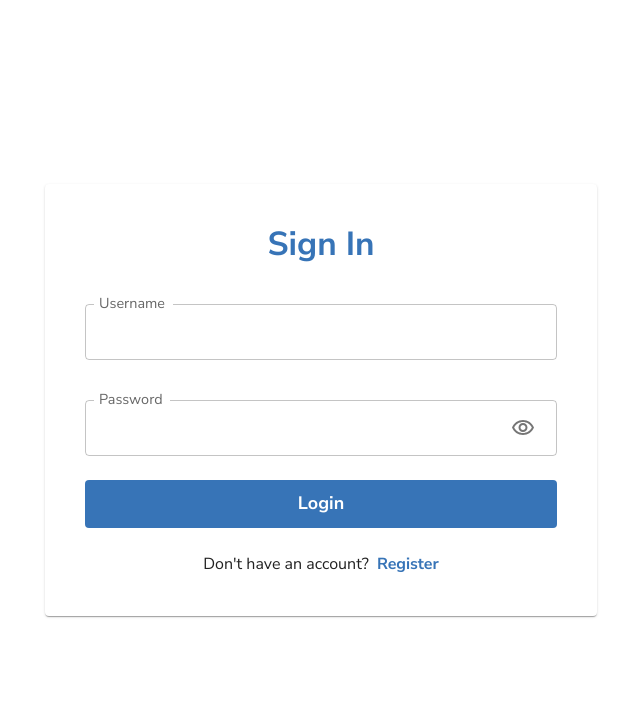
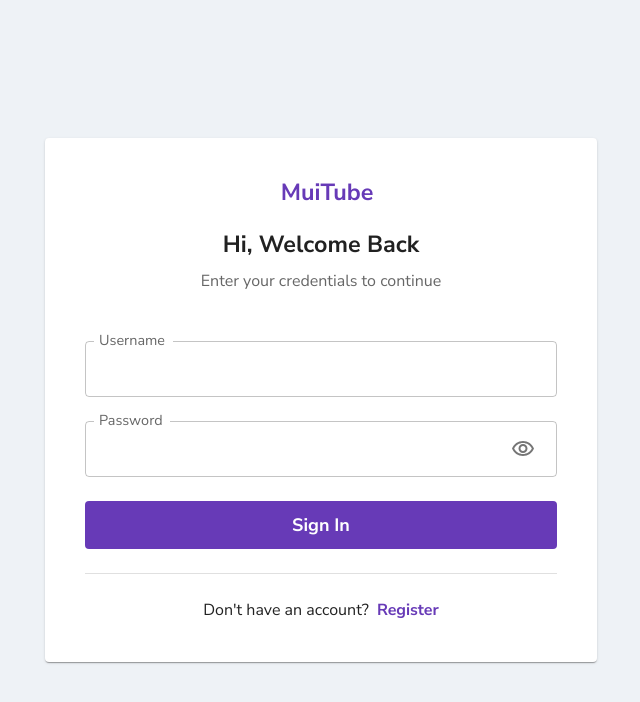
Before and after one commit to neikop/renec-web, a React (Create React App) app: page /auth/login in a window 1280 px wide. Shown: the top 702 px of the page, without its empty margins (319-959 px from the left). Built offline with nearby package versions, Linux system fonts and the light colour scheme.

Commit message:
Add theme, refactor auth

```diff
--- a/src/App.scss
+++ b/src/App.scss
@@ -14,9 +14,9 @@ main {
 }
 
 :root {
-  --color-primary-light: #5f8fc5;
-  --color-primary-main: #3774b7;
-  --color-primary-dark: #265180;
+  --color-primary-light: #8561c5;
+  --color-primary-main: #673ab7;
+  --color-primary-dark: #482880;
 
   --color-secondary-light: #7ab37a;
   --color-secondary-main: #59a059;
--- a/src/containers/AppHeader.tsx
+++ b/src/containers/AppHeader.tsx
@@ -1,5 +1,5 @@
 import { Logout } from '@mui/icons-material';
-import { AppBar, Avatar, Chip, IconButton, Toolbar, Typography } from '@mui/material';
+import { AppBar, Avatar, Chip, IconButton, Toolbar, Tooltip, Typography } from '@mui/material';
 import { useDispatch, useSelector } from 'react-redux';
 import { profileSelector, signOut } from 'reducers/profileSlice';
 
@@ -22,9 +22,11 @@ const AppHeader = () => {
         </div>
         <div className='flex flex-1 items-center justify-end gap-3'>
           <Chip className='font-bold' label={username} avatar={<Avatar>M</Avatar>} />
-          <IconButton onClick={handleClickLogout}>
-            <Logout />
-          </IconButton>
+          <Tooltip title='Logout'>
+            <IconButton onClick={handleClickLogout}>
+              <Logout />
+            </IconButton>
+          </Tooltip>
         </div>
       </Toolbar>
     </AppBar>
--- a/src/containers/AppTheme.tsx
+++ b/src/containers/AppTheme.tsx
@@ -90,7 +90,7 @@ const createAppTheme = (mode?: PaletteMode) =>
     },
     palette: {
       primary: {
-        main: '#3774B7',
+        main: '#673ab7',
       },
       secondary: {
         main: '#59A059',
--- a/src/layouts/AuthLayout.tsx
+++ b/src/layouts/AuthLayout.tsx
@@ -15,7 +15,7 @@ const AuthLayout = () => {
   }, [isLoggedIn, navigator]);
 
   return (
-    <main className='flex items-center justify-center'>
+    <main className='flex items-center justify-center bg-[#eef2f6]'>
       <Routes>
         {Object.values(authRoute).map(({ path, component: Element }) => (
           <Route key={path} path={path} element={<Element />} />
--- a/src/views/Auth/LoginScreen.tsx
+++ b/src/views/Auth/LoginScreen.tsx
@@ -1,9 +1,8 @@
 import { LoadingButton } from '@mui/lab';
-import { Container, Grid, Paper, TextField, Typography } from '@mui/material';
+import { Container, Divider, Grid, Paper, TextField, Typography } from '@mui/material';
 import { useMutation } from '@tanstack/react-query';
 import { TextFieldPassword } from 'components/common';
 import { default as md5 } from 'md5';
-import { enqueueSnackbar } from 'notistack';
 import { Controller, useForm } from 'react-hook-form';
 import { useDispatch } from 'react-redux';
 import { Link } from 'react-router-dom';
@@ -17,13 +16,7 @@ const LoginScreen = () => {
 
   const { mutate: login, isLoading } = useMutation(authService.login, {
     onSuccess: ({ accessToken, ...info }) => {
-      enqueueSnackbar('Login successfully');
-      dispatch(
-        signIn({
-          ...info,
-          accessToken,
-        }),
-      );
+      dispatch(signIn({ ...info, accessToken }));
     },
   });
 
@@ -45,11 +38,22 @@ const LoginScreen = () => {
   return (
     <Container maxWidth='sm'>
       <Paper className='space-y-6 p-6 md:p-10'>
-        <Typography variant='h3' color='primary' className='-mb-6 text-center'>
-          Sign In
-        </Typography>
+        <div className='space-y-3'>
+          <div className='mb-6 flex items-center justify-center gap-3'>
+            <img src={require('assets/icons/Muragi.svg').default} />
+            <Typography variant='h4' color='primary'>
+              MuiTube
+            </Typography>
+          </div>
+          <Typography variant='h4' className='text-center'>
+            Hi, Welcome Back
+          </Typography>
+          <Typography color='textSecondary' className='text-center'>
+            Enter your credentials to continue
+          </Typography>
+        </div>
 
-        <Grid container spacing={5}>
+        <Grid container spacing={3}>
           <Grid item xs={12}>
             <Controller
               name='username'
@@ -61,7 +65,7 @@ const LoginScreen = () => {
               render={({ field, fieldState: { error } }) => (
                 <TextField {...field} fullWidth label='Username' error={!!error} helperText={error?.message} />
               )}
-            />{' '}
+            />
           </Grid>
           <Grid item xs={12}>
             <Controller
@@ -86,8 +90,9 @@ const LoginScreen = () => {
         </Grid>
 
         <LoadingButton fullWidth size='large' variant='contained' loading={isLoading} onClick={handleClickSubmit}>
-          Login
+          Sign In
         </LoadingButton>
+        <Divider />
 
         <div className='flex justify-center gap-2'>
           Don't have an account?
--- a/src/views/Auth/RegisterScreen.tsx
+++ b/src/views/Auth/RegisterScreen.tsx
@@ -1,9 +1,8 @@
 import { LoadingButton } from '@mui/lab';
-import { Container, Grid, Paper, TextField, Typography } from '@mui/material';
+import { Container, Divider, Grid, Paper, TextField, Typography } from '@mui/material';
 import { useMutation } from '@tanstack/react-query';
 import { TextFieldPassword } from 'components/common';
 import { default as md5 } from 'md5';
-import { enqueueSnackbar } from 'notistack';
 import { Controller, useForm } from 'react-hook-form';
 import { useDispatch } from 'react-redux';
 import { Link } from 'react-router-dom';
@@ -17,13 +16,7 @@ const RegisterScreen = () => {
 
   const { mutate: register, isLoading } = useMutation(authService.register, {
     onSuccess: ({ accessToken, ...info }) => {
-      enqueueSnackbar('Login successfully');
-      dispatch(
-        signIn({
-          ...info,
-          accessToken,
-        }),
-      );
+      dispatch(signIn({ ...info, accessToken }));
     },
   });
 
@@ -39,11 +32,22 @@ const RegisterScreen = () => {
   return (
     <Container maxWidth='sm'>
       <Paper className='space-y-6 p-6 md:p-10'>
-        <Typography variant='h3' color='primary' className='-mb-6 text-center'>
-          Sign Up
-        </Typography>
+        <div className='space-y-3'>
+          <div className='mb-6 flex items-center justify-center gap-3'>
+            <img src={require('assets/icons/Muragi.svg').default} />
+            <Typography variant='h4' color='primary'>
+              MuiTube
+            </Typography>
+          </div>
+          <Typography variant='h4' className='text-center'>
+            Register Account
+          </Typography>
+          <Typography color='textSecondary' className='text-center'>
+            Sign up with Username & Password
+          </Typography>
+        </div>
 
-        <Grid container spacing={5}>
+        <Grid container spacing={3}>
           <Grid item xs={12}>
             <Controller
               name='username'
@@ -111,9 +115,10 @@ const RegisterScreen = () => {
 
         <div className='flex justify-center'>
           <LoadingButton fullWidth variant='contained' size='large' loading={isLoading} onClick={handleClickSubmit}>
-            Register
+            Sign Up
           </LoadingButton>
         </div>
+        <Divider />
 
         <div className='flex justify-center gap-2'>
           Already have an account?
```
Also changed, not shown: public/Muragi.svg, src/assets/icons/Muragi.svg.
